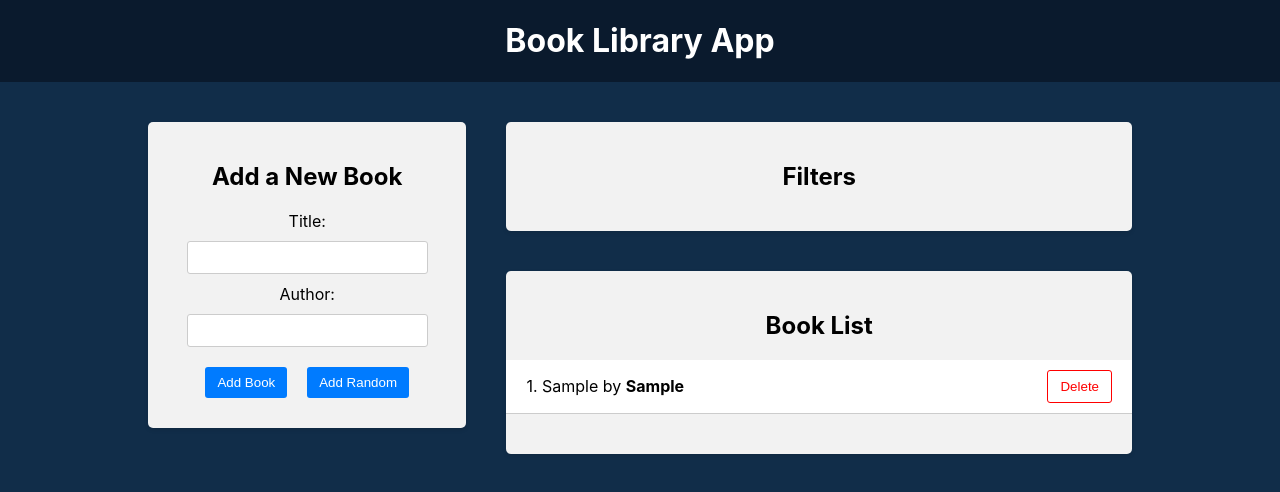
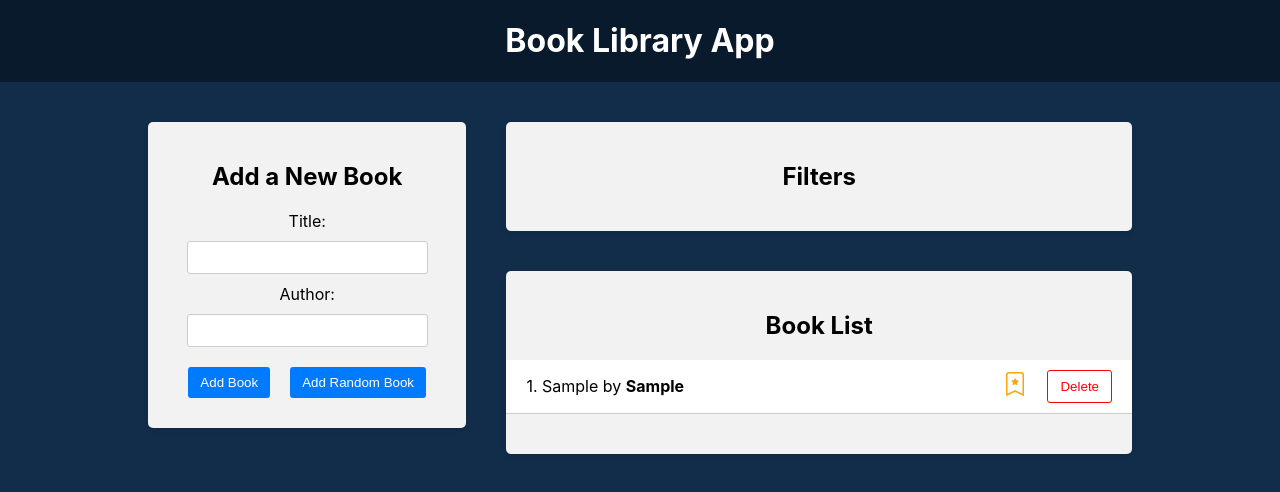
Before and after one commit to jackboys910/Book-Library-App, a React (Create React App) app in the folder frontend/: page / in a window 1280 px wide. Both pictures are taken after typing "Sample", "Sample" into the empty fields and a click on the button "Add Book". Shown: the top 492 px of the page. Built offline with nearby package versions, Linux system fonts and the light colour scheme.

Commit message:
feat: added react icons for all books with toggle functionality for favorites

```diff
--- a/frontend/package.json
+++ b/frontend/package.json
@@ -9,6 +9,7 @@
     "@testing-library/user-event": "^13.5.0",
     "react": "^18.3.1",
     "react-dom": "^18.3.1",
+    "react-icons": "^5.2.1",
     "react-redux": "^9.1.2",
     "react-scripts": "5.0.1",
     "uuid": "^10.0.0",
--- a/frontend/src/components/BookForm/BookForm.js
+++ b/frontend/src/components/BookForm/BookForm.js
@@ -16,6 +16,7 @@
     const randomBookWithID = {
       ...randomBook,
       id: uuidv4(),
+      isFavorite: false,
     }
 
     dispatch(addBook(randomBookWithID))
@@ -29,6 +30,7 @@
         title: title,
         author: author,
         id: uuidv4(),
+        isFavorite: false,
       }
 
       dispatch(addBook(book))
@@ -62,7 +64,7 @@
         </div>
         <button type="submit">Add Book</button>
         <button type="button" onClick={handleAddRandomBook}>
-          Add Random
+          Add Random Book
         </button>
       </form>
     </div>
--- a/frontend/src/components/BookList/BookList.js
+++ b/frontend/src/components/BookList/BookList.js
@@ -1,5 +1,6 @@
 import { useDispatch, useSelector } from 'react-redux'
-import { deleteBook } from '../../redux/books/actionCreators'
+import { BsBookmarkStar, BsBookmarkStarFill } from 'react-icons/bs'
+import { deleteBook, toggleFavorite } from '../../redux/books/actionCreators'
 import './BookList.css'
 
 function BookList() {
@@ -8,6 +9,10 @@
 
   function handleBookDelete(id) {
     dispatch(deleteBook(id))
+  }
+
+  function handleToggleFavorite(id) {
+    dispatch(toggleFavorite(id))
   }
 
   return (
@@ -24,6 +29,13 @@
                   {++index}. {book.title} by <strong>{book.author}</strong>
                 </div>
                 <div className="book-actions">
+                  <span onClick={() => handleToggleFavorite(book.id)}>
+                    {book.isFavorite ? (
+                      <BsBookmarkStarFill className="star-icon" />
+                    ) : (
+                      <BsBookmarkStar className="star-icon" />
+                    )}
+                  </span>
                   <button onClick={() => handleBookDelete(book.id)}>
                     Delete
                   </button>
--- a/frontend/src/redux/books/actionCreators.js
+++ b/frontend/src/redux/books/actionCreators.js
@@ -13,3 +13,10 @@
     payload: id,
   }
 }
+
+export function toggleFavorite(id) {
+  return {
+    type: actionTypes.TOGGLE_FAVORITE,
+    payload: id,
+  }
+}
--- a/frontend/src/redux/books/actionTypes.js
+++ b/frontend/src/redux/books/actionTypes.js
@@ -1,2 +1,3 @@
 export const ADD_BOOK = 'ADD_BOOK'
 export const DELETE_BOOK = 'DELETE_BOOK'
+export const TOGGLE_FAVORITE = 'TOGGLE_FAVORITE'
--- a/frontend/src/redux/books/reducer.js
+++ b/frontend/src/redux/books/reducer.js
@@ -8,6 +8,13 @@
       return [...state, action.payload]
     case actionTypes.DELETE_BOOK:
       return state.filter((book) => book.id !== action.payload)
+    case actionTypes.TOGGLE_FAVORITE:
+      return state.map((book) => {
+        if (book.id === action.payload) {
+          return { ...book, isFavorite: !book.isFavorite }
+        }
+        return book
+      })
     default:
       return state
   }
```
Also changed, not shown: 1 other file (tests, documents, lock files or other folders).
